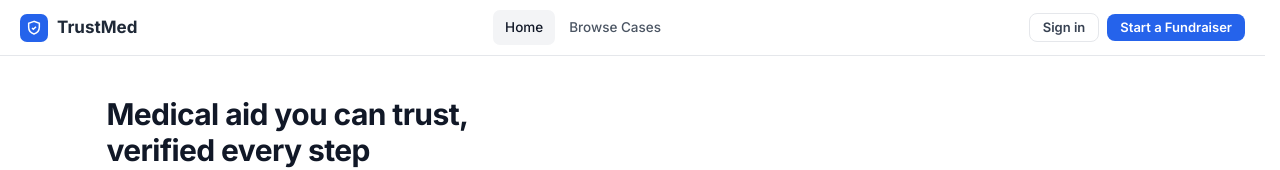
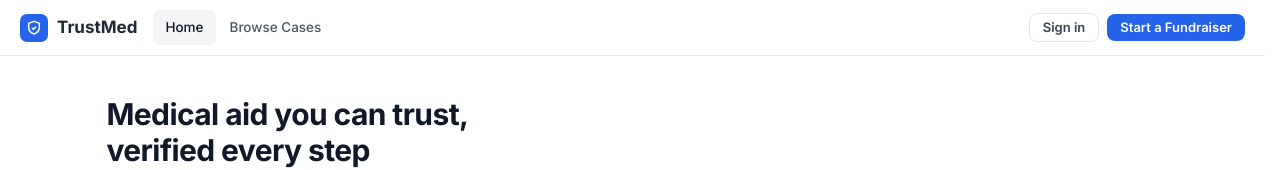
Before and after one commit to Nirojgyawali123/TrustMed, a website built with Vite: page frontend/index.html in a window 1280 px wide. Shown: the top 170 px of the page. Built offline with nearby package versions, Linux system fonts and the light colour scheme; no server answers.

Commit message:
fix: keep Home/Browse Cases left-aligned on PC as before

```diff
--- a/frontend/src/css/style.css
+++ b/frontend/src/css/style.css
@@ -40,7 +40,7 @@ a:hover { text-decoration: underline; }
 .brand .mark svg { width: 16px; height: 16px; stroke: #fff; }
 .brand small { font-weight: 400; font-size: 12px; color: var(--gray-400); margin-left: 4px; display: none; }
 @media (min-width: 640px) { .brand small { display: inline; } }
-.nav { display: flex; align-items: center; gap: 2px; flex: 1; justify-content: center; min-width: 0; }
+.nav { display: flex; align-items: center; gap: 2px; flex: 1; min-width: 0; }
 .nav a { color: var(--gray-600); font-size: 13.5px; font-weight: 500; padding: 7px 12px; border-radius: 7px; transition: background .12s, color .12s; }
 .nav a:hover { background: var(--gray-100); color: var(--gray-900); text-decoration: none; }
 .nav a.active { background: var(--gray-100); color: var(--gray-900); }
```
